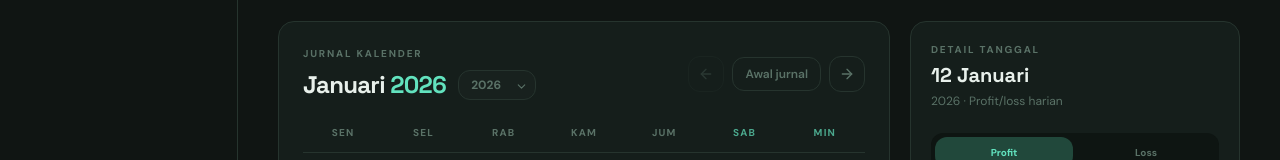
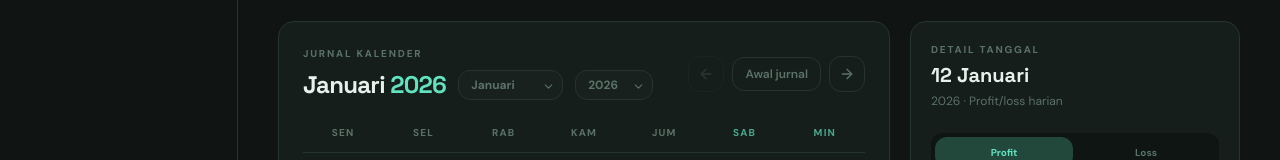
Before and after one commit to Badc0des/mthis, a React (Vite) app: page / in a window 1280 px wide. Shown: the part 349-509 px from the top of the page. Built offline with nearby package versions, Linux system fonts and the light colour scheme.

Commit message:
Allow selecting journal month directly

```diff
--- a/client/pages/Index.tsx
+++ b/client/pages/Index.tsx
@@ -381,7 +381,13 @@ export default function Index() {
                     <div className="mt-2 flex items-center gap-3">
                       <h2 className="font-display text-2xl font-bold tracking-[-0.03em]">{MONTHS[month]} <span className="text-mint">{year}</span></h2>
                       <div className="relative">
-                        <select value={year} onChange={(event) => { const nextYear = Number(event.target.value); setYear(nextYear); selectDate(dateKey(nextYear, month, 1)); }} className="appearance-none rounded-lg border border-line bg-[#18211e] py-1.5 pl-3 pr-8 text-xs font-bold text-muted outline-none transition focus:border-mint">
+                        <select aria-label="Pilih bulan" value={month} onChange={(event) => { const nextMonth = Number(event.target.value); setMonth(nextMonth); selectDate(dateKey(year, nextMonth, 1)); }} className="max-w-[105px] appearance-none rounded-lg border border-line bg-[#18211e] py-1.5 pl-3 pr-8 text-xs font-bold text-muted outline-none transition focus:border-mint">
+                          {MONTHS.map((item, index) => <option key={item} value={index}>{item}</option>)}
+                        </select>
+                        <ChevronDown className="pointer-events-none absolute right-2 top-2.5 text-muted" size={13} />
+                      </div>
+                      <div className="relative">
+                        <select aria-label="Pilih tahun" value={year} onChange={(event) => { const nextYear = Number(event.target.value); setYear(nextYear); selectDate(dateKey(nextYear, month, 1)); }} className="appearance-none rounded-lg border border-line bg-[#18211e] py-1.5 pl-3 pr-8 text-xs font-bold text-muted outline-none transition focus:border-mint">
                           {YEARS.map((item) => <option key={item} value={item}>{item}</option>)}
                         </select>
                         <ChevronDown className="pointer-events-none absolute right-2 top-2.5 text-muted" size={13} />
```
